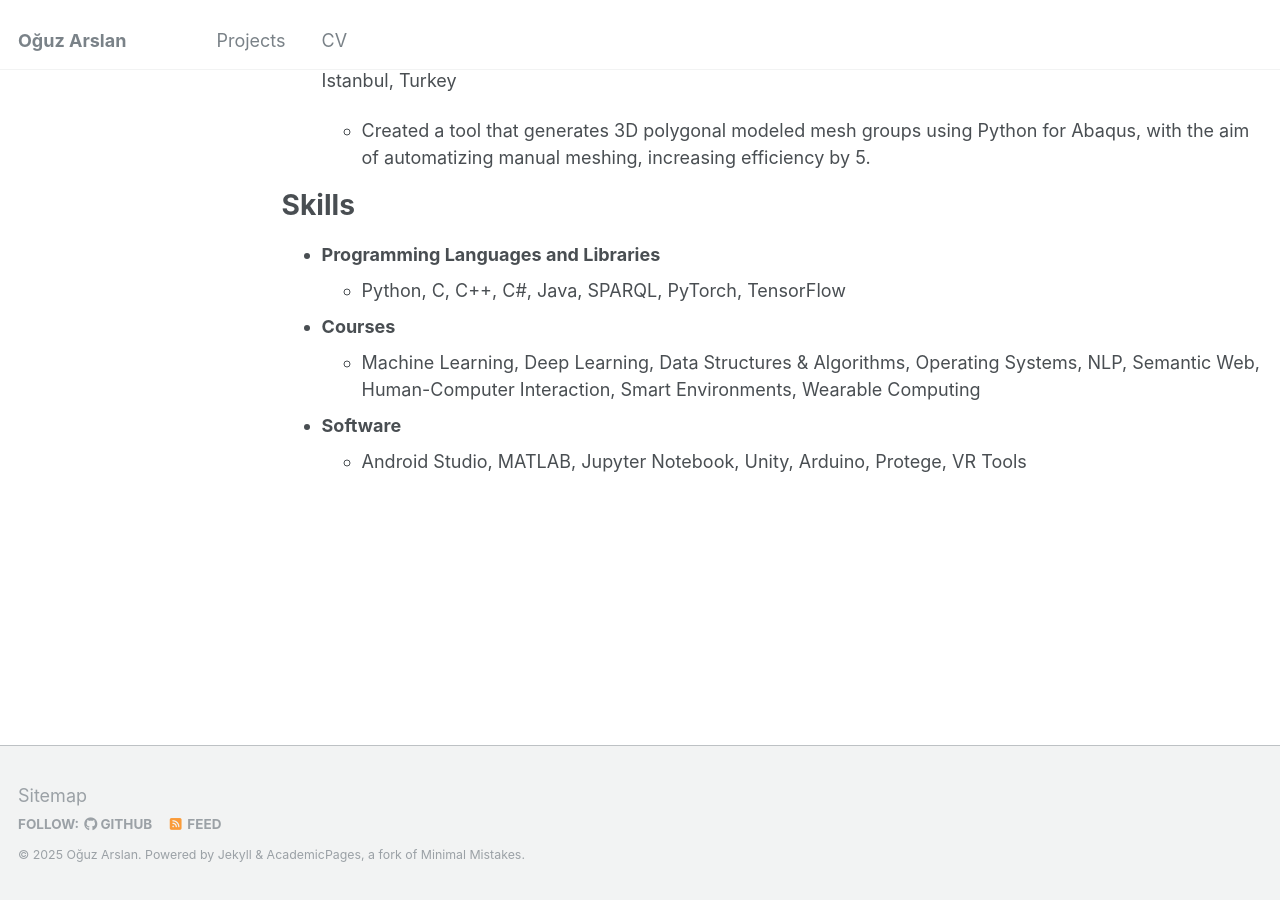
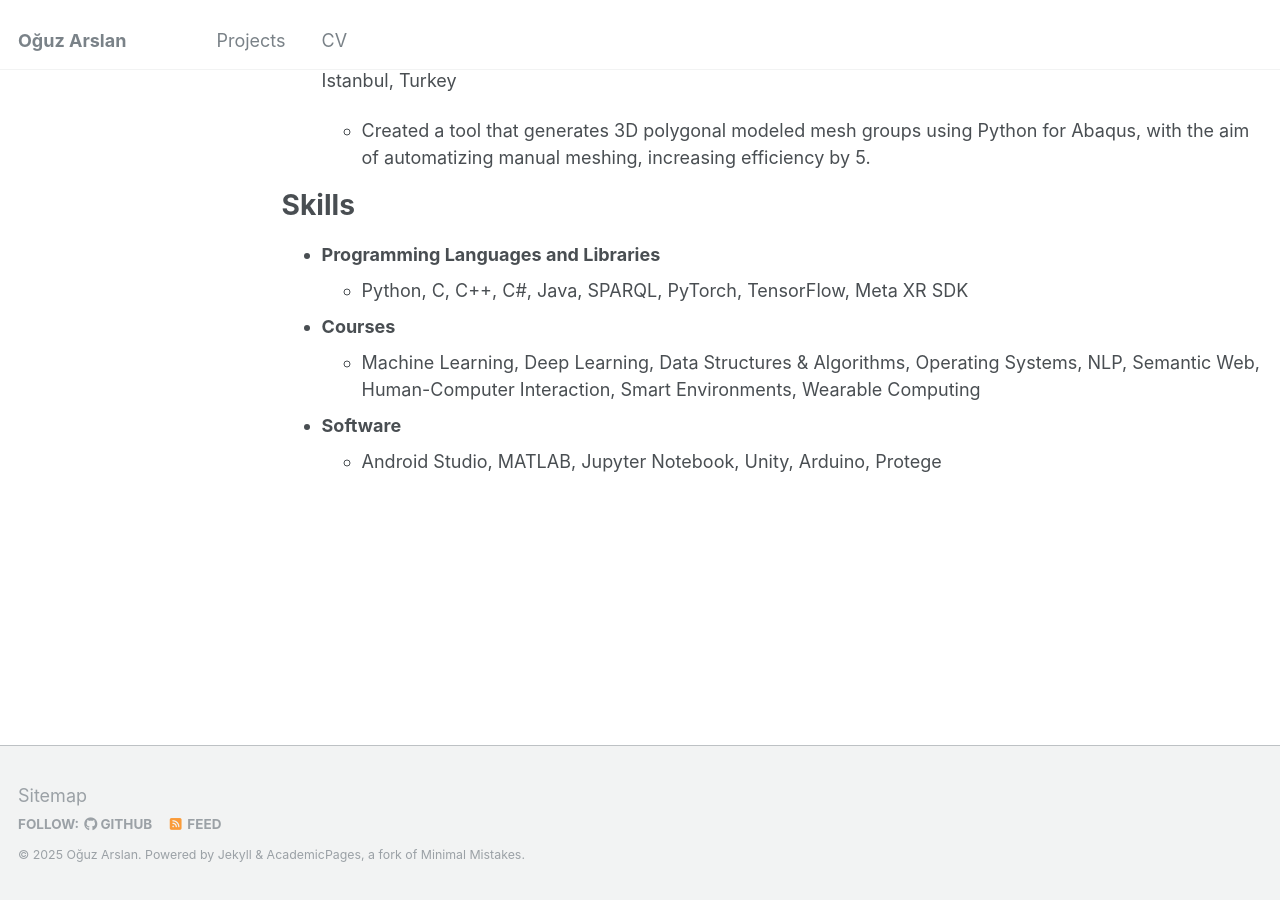
Before and after one commit to Boysle/boysle.github.io, a Jekyll site: the page built from _pages/cv.md, in a window 1280 px wide and 900 px high, scrolled down 698 px. Built offline with Jekyll 4.4.1, drawn with Linux system fonts in a browser that asks for light colours.

Commit message:
Update cv.md

```diff
--- a/_pages/cv.md
+++ b/_pages/cv.md
@@ -37,8 +37,8 @@ produced materials are distributed to organizations such as NASA and Airbus.
 Skills
 ======
 * **Programming Languages and Libraries**
-  * Python, C, C++, C#, Java, SPARQL, PyTorch, TensorFlow
+  * Python, C, C++, C#, Java, SPARQL, PyTorch, TensorFlow, Meta XR SDK
 * **Courses**
   * Machine Learning, Deep Learning, Data Structures & Algorithms, Operating Systems, NLP, Semantic Web, Human-Computer Interaction, Smart Environments, Wearable Computing
 * **Software**
-  * Android Studio, MATLAB, Jupyter Notebook, Unity, Arduino, Protege, VR Tools
+  * Android Studio, MATLAB, Jupyter Notebook, Unity, Arduino, Protege
```
